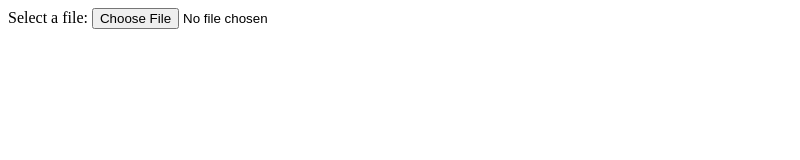
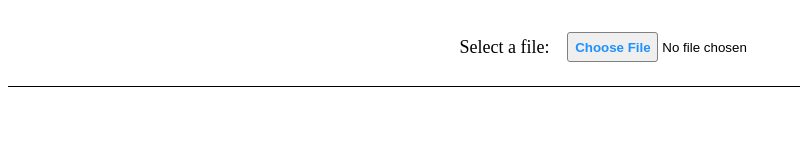
Before and after one commit to AlexanderLeBlanc/MTGBrawlRandomizer, a website: page index.html in a window 1280 px wide. Shown: the whole page, without its empty margins (0-800 px from the left). Drawn offline with nearby package versions, Linux system fonts and the light colour scheme.

Commit message:
visual update

```diff
--- a/index.html
+++ b/index.html
@@ -1,8 +1,15 @@
 <!DOCTYPE html>
 <html>
+
+<head>
+    <link rel="stylesheet" type="text/css" href="styles.css">
+</head>
+
 <body>
-    <label for="myfile">Select a file:</label>
-    <input type="file" id="fileIn" name="myfile" accept=".csv" onchange="parseMTGCollection()">
+    <div id="inputContainer">
+        <label id="inputLabel" for="myfile">Select a file:</label>
+        <input type="file" id="fileIn" name="myfile" accept=".csv" onchange="parseMTGCollection()">
+    </div>
     <div id="cardImageContainer"></div>
 </body>
 
@@ -12,6 +19,8 @@
     function parseMTGCollection() {
         fileIn = document.getElementById("fileIn");
         file = fileIn.files[0];
+
+        document.getElementById('cardImageContainer').innerText = 'Randomizing Card...';
 
         if (file) {
             Papa.parse(file, {
@@ -42,6 +51,7 @@
                             if (response.ok) {
                                 response.json()
                                 .then((cardData) => {
+                                    document.getElementById('cardImageContainer').innerText = '';
                                     displayCardImage(cardData);
                                 });
                             } else {
--- /dev/null
+++ b/styles.css
@@ -0,0 +1,32 @@
+input {
+
+}
+
+input::file-selector-button {
+    font-weight: bold;
+    color: dodgerblue;
+    padding: 0.5em;
+    border: thin solid grey;
+    border-radius: 3px;
+}
+
+#inputContainer {
+    display: flex;
+    justify-content: center;
+    align-items: center;
+    padding-bottom: 1.5em;
+    padding-top: 1.5em;
+    border-bottom: 1px solid #000;
+}
+
+#inputLabel {
+    padding-right: 1em;
+    font-size: large;
+}
+
+#cardImageContainer {
+    display: flex;
+    justify-content: center;
+    align-items: center;
+    padding-top: 3em;
+}
```
